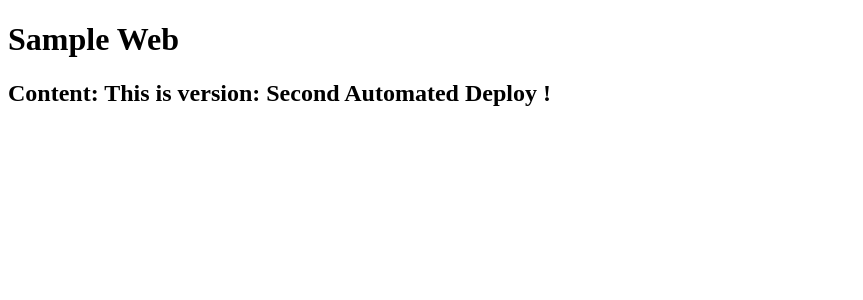
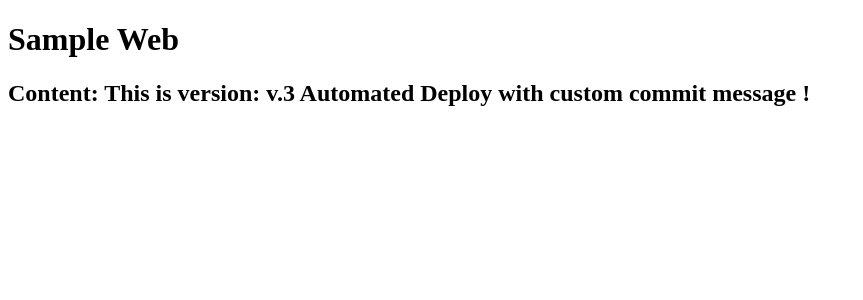
Before and after one commit to fjcalzado/gh-pages-deploy-sample, a React app: page / in a window 1280 px wide. Shown: the top 300 px of the page, without its empty margins (0-863 px from the left). Built offline with nearby package versions, Linux system fonts and the light colour scheme.

Commit message:
Update source

```diff
--- a/src/main.tsx
+++ b/src/main.tsx
@@ -3,6 +3,6 @@ import * as ReactDOM from "react-dom";
 import { SimpleComponent } from "./component";
 
 ReactDOM.render(
-  <SimpleComponent content="This is version: Second Automated Deploy" />,
+  <SimpleComponent content="This is version: v.3 Automated Deploy with custom commit message" />,
   document.getElementById("root")
 );
```
